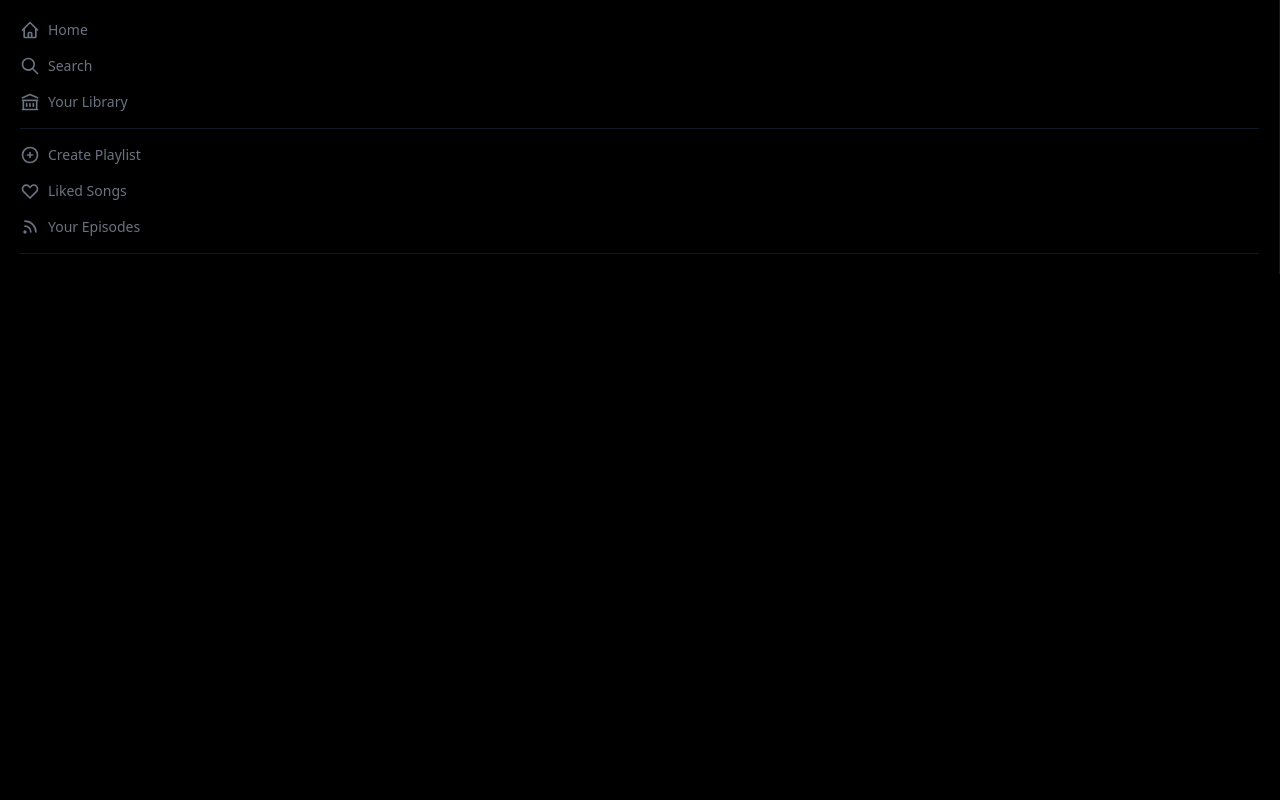
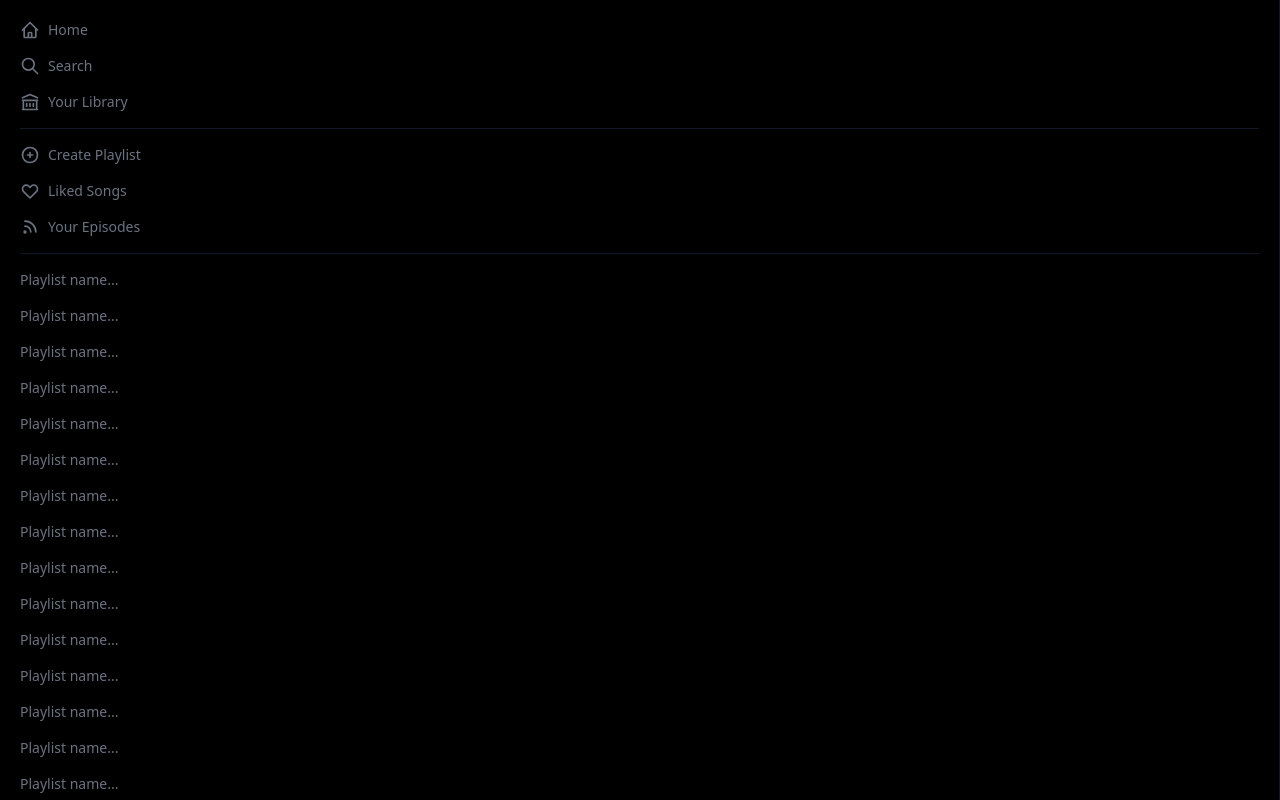
Before and after one commit to Liam-gosnell/spotify-clone, a Next.js app: page / in a window 1280 px wide. Built offline with nearby package versions, Linux system fonts and the light colour scheme.

Commit message:
Added playlist placeholder

```diff
--- a/components/Sidebar.js
+++ b/components/Sidebar.js
@@ -48,7 +48,21 @@ function Sidebar() {
             <hr className='border-t-[0.1px] border-gray-900' />
 
             {/* Playlist */}
-
+            <p className="cursor-pointer hover:text-white">Playlist name...</p>
+            <p className="cursor-pointer hover:text-white">Playlist name...</p>
+            <p className="cursor-pointer hover:text-white">Playlist name...</p>
+            <p className="cursor-pointer hover:text-white">Playlist name...</p>
+            <p className="cursor-pointer hover:text-white">Playlist name...</p>
+            <p className="cursor-pointer hover:text-white">Playlist name...</p>
+            <p className="cursor-pointer hover:text-white">Playlist name...</p>
+            <p className="cursor-pointer hover:text-white">Playlist name...</p>
+            <p className="cursor-pointer hover:text-white">Playlist name...</p>
+            <p className="cursor-pointer hover:text-white">Playlist name...</p>
+            <p className="cursor-pointer hover:text-white">Playlist name...</p>
+            <p className="cursor-pointer hover:text-white">Playlist name...</p>
+            <p className="cursor-pointer hover:text-white">Playlist name...</p>
+            <p className="cursor-pointer hover:text-white">Playlist name...</p>
+            <p className="cursor-pointer hover:text-white">Playlist name...</p>
         </div>
     </div>
     )
```
